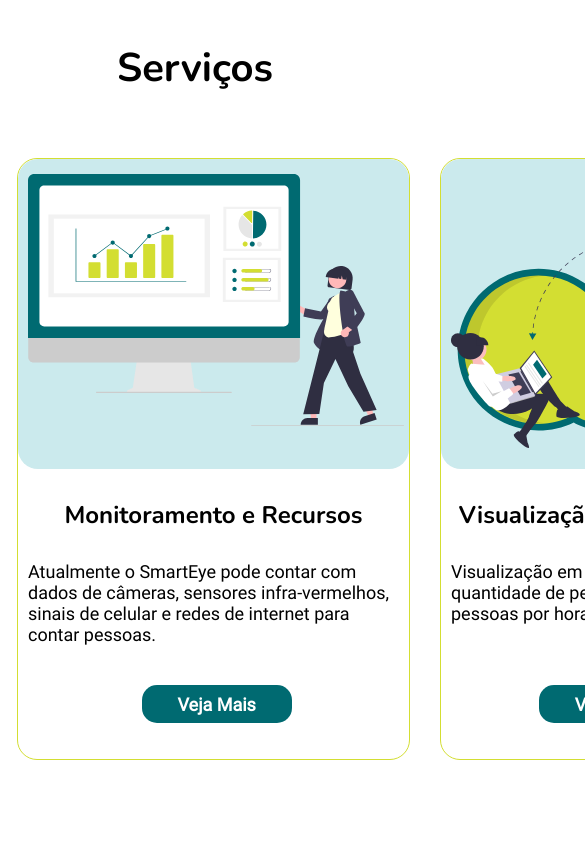
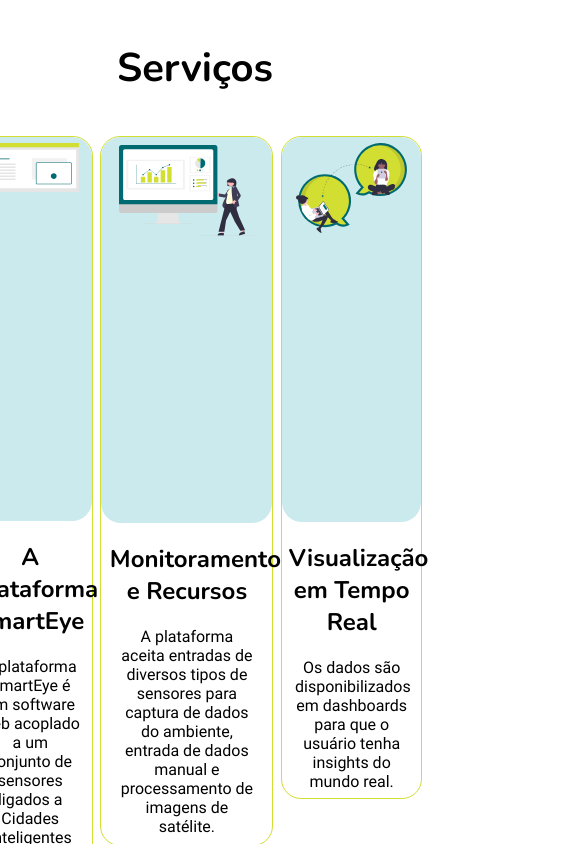
Before and after one commit to the-smarteye/site, a React (Create React App) app in the folder frontend/: page / in a window 390 px wide. Shown: the part 1800-2644 px from the top of the page, 585 px wide, since content can reach past the window. Built offline with nearby package versions, Linux system fonts and the light colour scheme.

Commit message:
Correção responsividade nos cards de serviços.

```diff
--- a/frontend/src/App.js
+++ b/frontend/src/App.js
@@ -36,15 +36,15 @@ function App() {
           <Card
             imgA={data}
             title="Monitoramento e Recursos"
-            description="Atualmente o SmartEye pode contar com dados
-          de câmeras, sensores infra-vermelhos, sinais de celular e
-          redes de internet para contar pessoas."
+            description="A plataforma aceita entradas de diversos tipos de sensores para captura
+              de dados do ambiente, entrada de dados manual e processamento de imagens de
+              satélite."
           />
           <Card
             imgA={collaboration}
             title="Visualização em Tempo Real"
-            description="Visualização em tempo real da quantidade de pessoas
-          Média de pessoas por hora durante o dia."
+            description="Os dados são disponibilizados em dashboards para que o usuário tenha
+              insights do mundo real."
           />
         </div>
         {/* <button className="_button">Mais</button> */}
--- a/frontend/src/components/Card/index.css
+++ b/frontend/src/components/Card/index.css
@@ -1,52 +1,55 @@
-.card{
+.card {
   position: relative;
-  max-width: 400px;
+  width: 50vw;
   max-height: max-content;
-  min-height: 600px;
-  margin-top: 30px;
-  margin-bottom: 60px;
-  margin-left: 15px;
-  margin-right: 15px;
-  border: 1px solid #D3DE32;
+  min-height: 50vh;
+  margin-top: 2%;
+  margin-bottom: 5%;
+  margin-left: 1%;
+  margin-right: 1%;
+  border: 1px solid #d3de32;
   border-radius: 20px;
+  text-align: center;
 }
 
-.card .__header{
-  background-color: #CBEAED;
+.card .__header {
+  background-color: #cbeaed;
   border-radius: 20px;
-  padding: 5px;
-  max-height:300px;
-  min-height: 300px;
+  padding: 2%;
+  max-height: 45vh;
+  min-height: 45vh;
 }
 
-.card .__imgA{
-  padding-top: 10px;
-  margin-left: 5px;
+.card .__imgA {
+  padding-top: 3%;
+  margin: auto;
+  width: 83%;
 }
-
-.card .__imgB{
+/*
+.card .__imgB {
   position: relative;
   bottom: 20px;
   left: 110px;
   display: block;
   margin-left: auto;
   margin-right: auto;
-}
+} */
 
-.card .__body{
-  margin: 10px;
+.card > .__body {
+  margin: 8% 5% 5% 5%;
+  text-align: center;
   text-align: center;
 }
 
-.card .__title{
-  margin-top: 30px;
-  margin-bottom: 30px;
+.card > .__body > .__title {
   font-family: Nunito, sans-serif;
   font-weight: bold;
+  font-size: 1.5em;
 }
 
-.card .__description{
+.card > .__body > .__description {
   font-family: Roboto, sans-serif;
-  font-size: large;
-  text-align: left;
+  font-size: 1em;
+  text-align: center;
+  margin: 8% 5% 5% 5%;
 }
--- a/frontend/src/components/Card/index.js
+++ b/frontend/src/components/Card/index.js
@@ -1,19 +1,19 @@
 import React from "react";
 import "./index.css";
-import Modal from "./Modal";
+// import Modal from "./Modal";
 
 const Card = (props) => {
-  if (props.imgB !== undefined) {
+  // if (props.imgB !== undefined) {
     return (
       <div className="card">
         <div className="__header">
           <img src={props.imgA} className="__imgA" alt="" />
-          <img src={props.imgB} className="__imgB" alt="" />
+          {/* <img src={props.imgB} className="__imgB" alt="" /> */}
         </div>
         <div className="__body">
           <h2 className="__title">{props.title}</h2>
-          <p className="__description">{props.description}</p>
-          <Modal className="__modal" title={props.title} imgA={props.imgA} imgB={props.imgB}>
+          <div className="__description">{props.description}</div>
+          {/* <Modal className="__modal" title={props.title} imgA={props.imgA} imgB={props.imgB}>
             Lorem ipsum dolor sit amet, consectetur adipiscing elit, sed do
             eiusmod tempor incididunt ut labore et dolore magna aliqua. Ut enim
             ad minim veniam, quis nostrud exercitation ullamco laboris nisi ut
@@ -21,32 +21,32 @@ const Card = (props) => {
             reprehenderit in voluptate velit esse cillum dolore eu fugiat nulla
             pariatur. Excepteur sint occaecat cupidatat non proident, sunt in
             culpa qui officia deserunt mollit anim id est laborum.
-          </Modal>
+          </Modal> */}
         </div>
       </div>
     );
-  } else {
-    return (
-      <div className="card">
-        <div className="__header">
-          <img src={props.imgA} className="__imgA" alt="" />
-        </div>
-        <div className="__body">
-          <h2 className="__title">{props.title}</h2>
-          <p className="__description">{props.description}</p>
-          <Modal className="__modal" title={props.title} imgA={props.imgA}>
-            Lorem ipsum dolor sit amet, consectetur adipiscing elit, sed do
-            eiusmod tempor incididunt ut labore et dolore magna aliqua. Ut enim
-            ad minim veniam, quis nostrud exercitation ullamco laboris nisi ut
-            aliquip ex ea commodo consequat. Duis aute irure dolor in
-            reprehenderit in voluptate velit esse cillum dolore eu fugiat nulla
-            pariatur. Excepteur sint occaecat cupidatat non proident, sunt in
-            culpa qui officia deserunt mollit anim id est laborum.
-          </Modal>
-        </div>
-      </div>
-    );
-  }
+  // } else {
+  //   return (
+  //     <div className="card">
+  //       <div className="__header">
+  //         <img src={props.imgA} className="__imgA" alt="" />
+  //       </div>
+  //       <div className="__body">
+  //         <h2 className="__title">{props.title}</h2>
+  //         <div className="__description">{props.description}</div>
+  //         <Modal className="__modal" title={props.title} imgA={props.imgA}>
+  //           Lorem ipsum dolor sit amet, consectetur adipiscing elit, sed do
+  //           eiusmod tempor incididunt ut labore et dolore magna aliqua. Ut enim
+  //           ad minim veniam, quis nostrud exercitation ullamco laboris nisi ut
+  //           aliquip ex ea commodo consequat. Duis aute irure dolor in
+  //           reprehenderit in voluptate velit esse cillum dolore eu fugiat nulla
+  //           pariatur. Excepteur sint occaecat cupidatat non proident, sunt in
+  //           culpa qui officia deserunt mollit anim id est laborum.
+  //         </Modal>
+  //       </div>
+  //     </div>
+  //   );
+  // }
 };
 
 export default Card;
```
